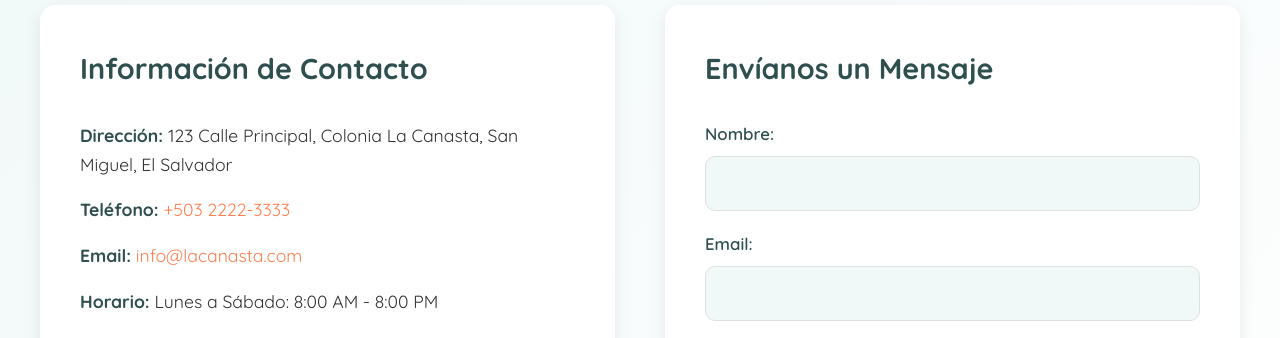
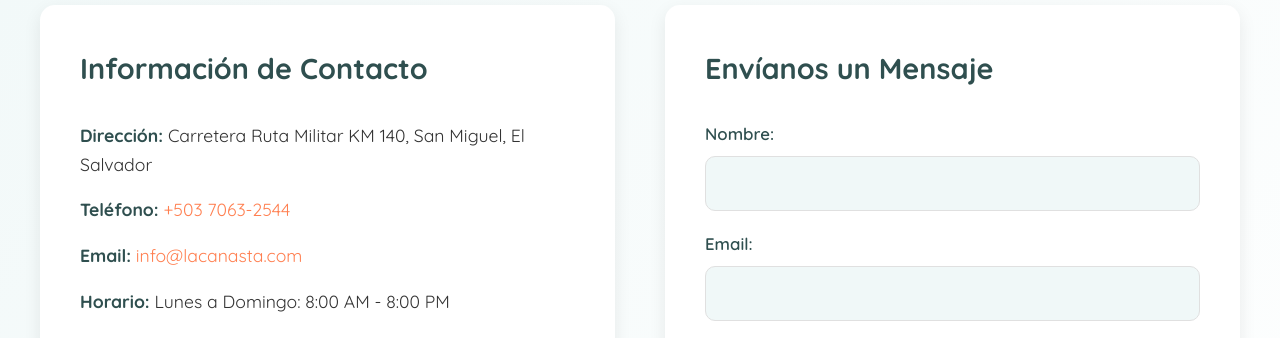
Before and after one commit to Mauriciocoreas25/Dise-o-de-Oriente-, a plain HTML site: page index.html in a window 1280 px wide. Shown: the part 6920-7258 px from the top of the page. Drawn offline with Linux system fonts and the light colour scheme.

Commit message:
index.html

```diff
--- a/index.html
+++ b/index.html
@@ -52,10 +52,10 @@
                 <div class="contact-info-section">
                     <div class="contact-details">
                         <h4>Información de Contacto</h4>
-                        <p><strong>Dirección:</strong> 123 Calle Principal, Colonia La Canasta, San Miguel, El Salvador</p>
-                        <p><strong>Teléfono:</strong> <a href="tel:+50322223333">+503 2222-3333</a></p>
+                        <p><strong>Dirección:</strong> Carretera  Ruta  Militar  KM 140, San Miguel, El Salvador</p>
+                        <p><strong>Teléfono:</strong> <a href="tel:+50326832334">+503 7063-2544</a></p>
                         <p><strong>Email:</strong> <a href="mailto:info@lacanasta.com">info@lacanasta.com</a></p>
-                        <p><strong>Horario:</strong> Lunes a Sábado: 8:00 AM - 8:00 PM</p>
+                        <p><strong>Horario:</strong> Lunes a Domingo: 8:00 AM - 8:00 PM</p>
                         <div class="map-container">
                             <iframe src="https://www.google.com/maps/embed?pb=!1m18!1m12!1m3!1d15448.971239634963!2d-88.17951559999999!3d13.4862599!2m3!1f0!2f0!3f0!3m2!1i1024!2i768!4f13.1!3m3!1m2!1s0x8f7b7cf7275f3a09%3A0xe5a1b3f9b2c3a5e8!2sSan%20Miguel%2C%20El%20Salvador!5e0!3m2!1sen!2sus!4v1700000000000!5m2!1sen!2sus" width="100%" height="300" style="border:0;" allowfullscreen="" loading="lazy" referrerpolicy="no-referrer-when-downgrade"></iframe>
                         </div>
```
